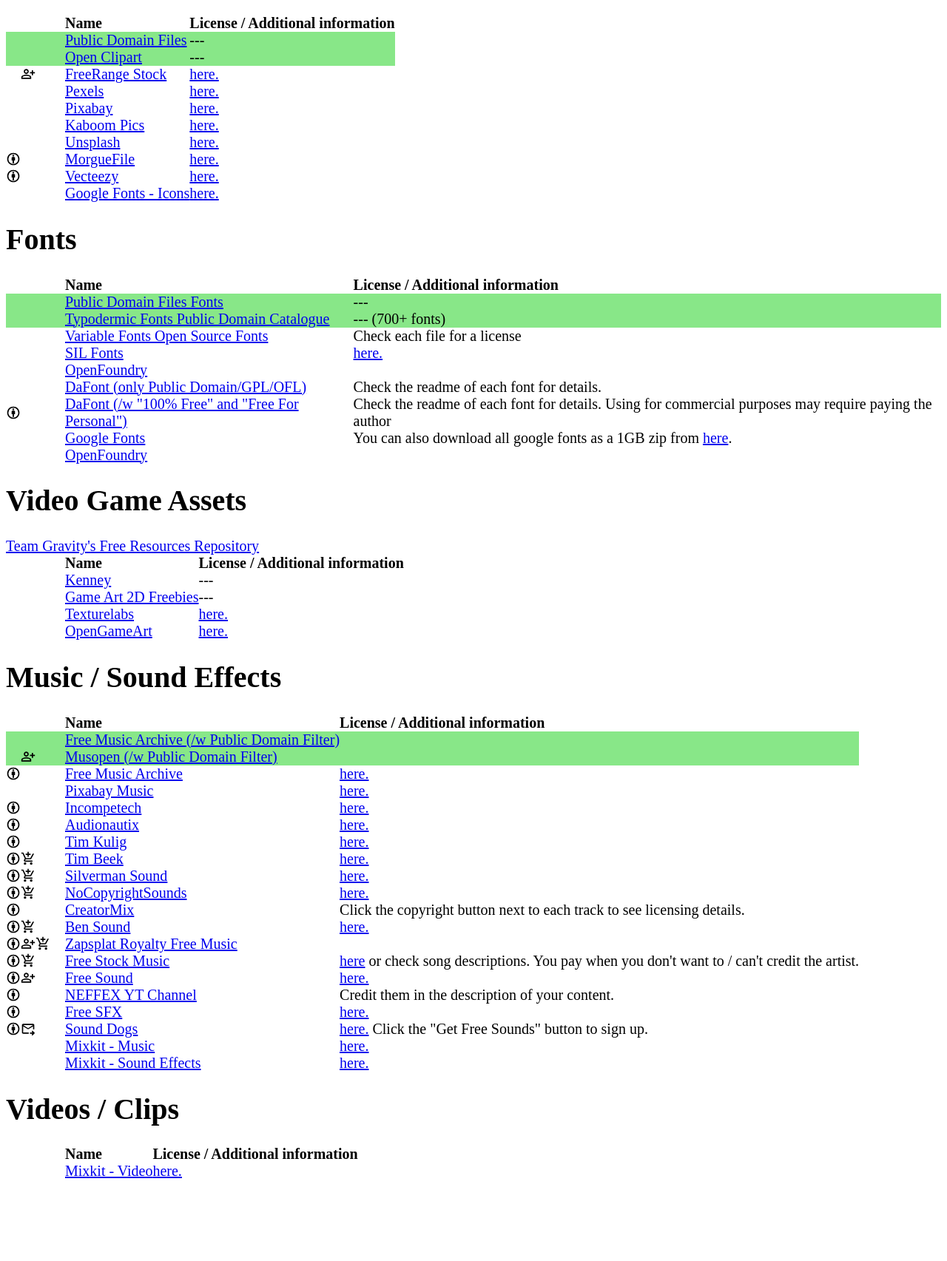
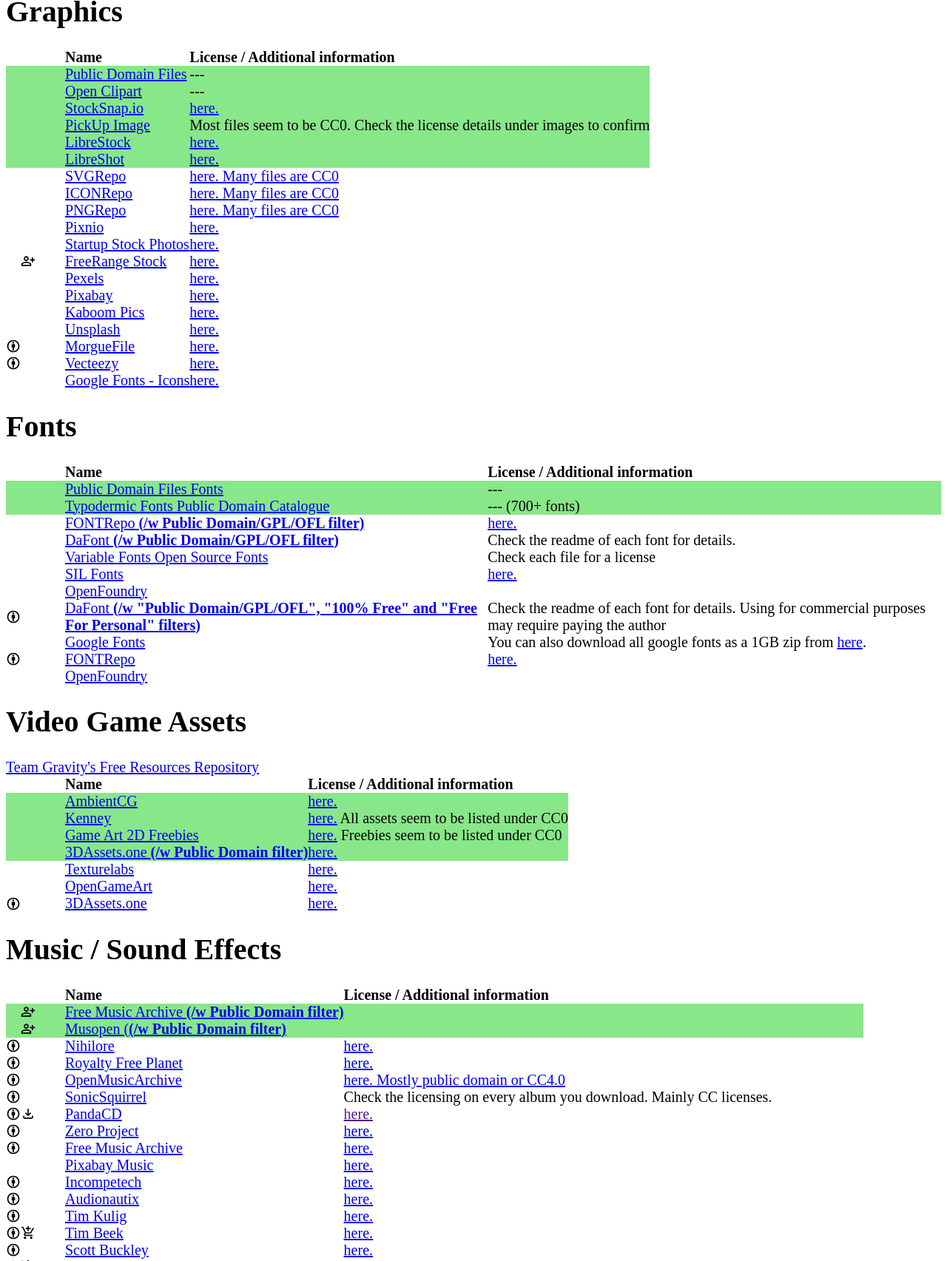
Before and after one commit to BoaDudeRFR/boaduderfr.github.io, a plain HTML site: page index.html in a window 1280 px wide. Shown: the part 711-2416 px from the top of the page at 74% size. Before the commit the page ends 2314 px from the top, so only its background shows below. Drawn offline with Linux system fonts and the light colour scheme.

Commit message:
Updated index.html

```diff
--- a/index.html
+++ b/index.html
@@ -17,6 +17,7 @@
   <svg xmlns="http://www.w3.org/2000/svg"><symbol id="by" viewBox="0 -960 960 960"><path d="M430-200h100v-180h60v-184q0-27-28.5-41.5T480-620q-53 0-81.5 14.5T370-564v184h60v180Zm-105 88.5q-73-31.5-127.5-86t-86-127.5Q80-398 80-480.5t31.5-155q31.5-72.5 86-127t127.5-86Q398-880 480.5-880t155 31.5q72.5 31.5 127 86t86 127Q880-563 880-480.5T848.5-325q-31.5 73-86 127.5t-127 86Q563-80 480.5-80T325-111.5Zm381.5-142Q800-347 800-480t-93.5-226.5Q613-800 480-800t-226.5 93.5Q160-613 160-480t93.5 226.5Q347-160 480-160t226.5-93.5ZM523-657q17-17 17-43t-17-43q-17-17-43-17t-43 17q-17 17-17 43t17 43q17 17 43 17t43-17Zm-43 177Z"/></symbol></svg>
   <svg xmlns="http://www.w3.org/2000/svg"><symbol id="paid" viewBox="0 -960 960 960"><path d="M440-600v-120H320v-80h120v-120h80v120h120v80H520v120h-80ZM223.5-103.5Q200-127 200-160t23.5-56.5Q247-240 280-240t56.5 23.5Q360-193 360-160t-23.5 56.5Q313-80 280-80t-56.5-23.5Zm400 0Q600-127 600-160t23.5-56.5Q647-240 680-240t56.5 23.5Q760-193 760-160t-23.5 56.5Q713-80 680-80t-56.5-23.5ZM40-800v-80h131l170 360h280l156-280h91L692-482q-11 20-29.5 31T622-440H324l-44 80h480v80H280q-45 0-68.5-39t-1.5-79l54-98-144-304H40Z"/></symbol></svg>
   <svg xmlns="http://www.w3.org/2000/svg"><symbol id="email" viewBox="0 -960 960 960"><path d="M480-440 160-640v400h360v80H160q-33 0-56.5-23.5T80-240v-480q0-33 23.5-56.5T160-800h640q33 0 56.5 23.5T880-720v280h-80v-200L480-440Zm0-80 320-200H160l320 200ZM760-40l-56-56 63-64H600v-80h167l-64-64 57-56 160 160L760-40ZM160-640v440-240 3-283 80Z"/></symbol></svg>
+  <svg xmlns="http://www.w3.org/2000/svg"><symbol id="torrent" viewBox="0 -960 960 960"><path d="M480-320 280-520l56-58 104 104v-326h80v326l104-104 56 58-200 200ZM240-160q-33 0-56.5-23.5T160-240v-120h80v120h480v-120h80v120q0 33-23.5 56.5T720-160H240Z"/></symbol></svg>
 </div>
  <!-- Table template -->
  <div style="display:none">
@@ -66,6 +67,7 @@
 	<p>Check <a href="https://search.creativecommons.org/">The Creative Commons Search Engine</a>
 	<div class=pdf>
 	<a href="https://commons.wikimedia.org/wiki/Commons:Free_media_resources/General_Public_Domain_sources">Wikimedia's list of lists of public domain sources.</a>
+	<a href="https://otwartezasoby.pl/">Polish site with open assets</a>
 	</div>
 	<p>These icons constitute illustrative guidelines to what you are required to do to download and use the assets. It might not be accurate and up-to-date. This is not legal advice. Always check the licensing on every site and every file before you use it in your project.
 	<table cellspacing=0 cellpadding=0>
@@ -77,12 +79,16 @@
 			<td>Requires subscribing to an e-mail newsletter</td>
 			<td><svg style="max-width:1em;max-height:1em;" fill="#000000"><use href="#by"></use></svg></td>
 			<td>Requires giving proper attribution</td>
+			<td><svg style="max-width:1em;max-height:1em;" fill="#000000"><use href="#torrent"></use></svg></td>
+			<td>Requires special software to download (i.e. torrent client)</td>
 		</tr>
 		<tr>
 			<td><svg style="max-width:1em;max-height:1em;" fill="#000000"><use href="#paid"></use></svg></td>
 			<td>Features BOTH free and premium (paid) licenses</td>
 			<td><svg style="max-width:1em;max-height:1em;" fill="#000000"><use href="#noncom"></use></svg></td>
 			<td>Only for non-commercial or personal uses</td>
+			<td></td>
+			<td></td>
 			<td></td>
 			<td></td>
 		</tr>
@@ -112,6 +118,61 @@
 			<td><a href="https://openclipart.org/">Open Clipart</a></td>
 			<td>---</td>
 		</tr>
+		<tr class=pdf>
+			<td></td>
+			<td></td>
+			<td><a href="https://stocksnap.io/">StockSnap.io</a></td>
+			<td><a href="https://stocksnap.io/license">here.</a></td>
+		</tr>
+		<tr class=pdf>
+			<td></td>
+			<td></td>
+			<td><a href="https://pickupimage.com/">PickUp Image</a></td>
+			<td>Most files seem to be CC0. Check the license details under images to confirm</td>
+		</tr>
+		<tr class=pdf>
+			<td></td>
+			<td></td>
+			<td><a href="https://librestock.com/">LibreStock</a></td>
+			<td><a href="https://librestock.com/#about">here.</a></td>
+		</tr>
+		<tr class=pdf>
+			<td></td>
+			<td></td>
+			<td><a href="https://libreshot.com/">LibreShot</a></td>
+			<td><a href="https://libreshot.com/license-information/">here.</a></td>
+		</tr>
+		<tr>
+			<td></td>
+			<td></td>
+			<td><a href="https://www.svgrepo.com/">SVGRepo</a></td>
+			<td><a href="https://www.svgrepo.com/page/licensing/">here. Many files are CC0</a></td>
+		</tr>
+		<tr>
+			<td></td>
+			<td></td>
+			<td><a href="https://www.iconrepo.com/">ICONRepo</a></td>
+			<td><a href="https://www.iconrepo.com/page/licensing/">here. Many files are CC0</a></td>
+		</tr>
+		<tr>
+			<td></td>
+			<td></td>
+			<td><a href="https://www.pngrepo.com/">PNGRepo</a></td>
+			<td><a href="https://www.pngrepo.com/page/licensing">here. Many files are CC0</a></td>
+		</tr>
+		<tr>
+			<td></td>
+			<td></td>
+			<td><a href="https://pixnio.com/">Pixnio</a></td>
+			<td><a href="https://pixnio.com/license">here.</a></td>
+		</tr>
+		<tr>
+			<td></td>
+			<td></td>
+			<td><a href="https://startupstockphotos.com/">Startup Stock Photos</td>
+			<td><a href="https://startupstockphotos.com/faq/">here.</a></td>
+		</tr>
+
 		<tr>
 			<td></td>
 			<td><svg style="max-width:1em;max-height:1em;" fill="#000000"><use href="#account"></use></svg></td>
@@ -207,6 +268,18 @@
 		<tr>
 			<td></td>
 			<td></td>
+			<td><a href="https://www.fontrepo.com/fonts/public-domain-/-gpl-/-ofl/">FONTRepo <b>(/w Public Domain/GPL/OFL filter)</b></a></td>
+			<td><a href="https://www.fontrepo.com/info/licensing">here.</a></td>
+		</tr>
+		<tr>
+			<td></td>
+			<td></td>
+			<td><a href="https://www.dafont.com/new.php?nup=3&l[]=10">DaFont <b>(/w Public Domain/GPL/OFL filter)</b></td>
+			<td>Check the readme of each font for details.</td>
+		</tr>
+		<tr>
+			<td></td>
+			<td></td>
 			<td><a href="https://v-fonts.com/licenses/open-source">Variable Fonts Open Source Fonts</a></td>
 			<td>Check each file for a license</td>
 		</tr>
@@ -223,16 +296,11 @@
 			<td><a href="https://open-foundry.com/">OpenFoundry</a></td>
 			<td></td>
 		</tr>
-		<tr>
-			<td></td>
-			<td></td>
-			<td><a href="https://www.dafont.com/new.php?nup=3&l[]=10">DaFont (only Public Domain/GPL/OFL)</td>
-			<td>Check the readme of each font for details.</td>
-		</tr>
+
 		<tr>
 			<td><svg style="max-width:1em;max-height:1em;" fill="#000000"><use href="#by"></use></svg></td>
 			<td></td>
-			<td><a href="https://www.dafont.com/new.php?nup=3&l[]=10">DaFont (/w "100% Free" and "Free For Personal")</td>
+			<td><a href="https://www.dafont.com/new.php?nup=3&l[]=10">DaFont <b>(/w "Public Domain/GPL/OFL", "100% Free" and "Free For Personal" filters)</b></td>
 			<td>Check the readme of each font for details. Using for commercial purposes may require paying the author</td>
 		</tr>
 		<tr>
@@ -241,7 +309,12 @@
 			<td><a href="https://fonts.google.com/">Google Fonts</a></td>
 			<td>You can also download all google fonts as a 1GB zip from <a href="https://github.com/google/fonts/archive/main.zip">here</a>.</td>
 		</tr>
-
+		<tr>
+			<td><svg style="max-width:1em;max-height:1em;" fill="#000000"><use href=#by></use></svg></td>
+			<td></td>
+			<td><a href="https://www.fontrepo.com/">FONTRepo</a></td>
+			<td><a href="https://www.fontrepo.com/info/licensing">here.</a></td>
+		</tr>
 		<tr>
 			<td></td>
 			<td></td>
@@ -275,17 +348,29 @@
 			<td>Name</td>
 			<td>License / Additional information</td>
 		</tr>
-		<tr>
+		<tr class=pdf>
+			<td></td>
+			<td></td>
+			<td><a href="https://ambientcg.com/">AmbientCG</a></td>
+			<td><a href="https://docs.ambientcg.com/license/">here.</a></td>
+		</tr>
+		<tr class=pdf>
 			<td></td>
 			<td></td>
 			<td><a href="https://kenney.nl/">Kenney</a></td>
-			<td>---</td>
+			<td><a href="https://kenney.nl/support">here.</a> All assets seem to be listed under CC0</td>
 		</tr>
-		<tr>
+		<tr class=pdf>
 			<td></td>
 			<td></td>
 			<td><a href="https://www.gameart2d.com/freebies.html">Game Art 2D Freebies</a></td>
-			<td>---</td>
+			<td><a href="https://www.gameart2d.com/license.html">here.</a> Freebies seem to be listed under CC0</td>
+		</tr>
+		<tr class=pdf>
+			<td></td>
+			<td></td>
+			<td><a href="https://3dassets.one/?q=&license=public-domain&sort=latest">3DAssets.one <b>(/w Public Domain filter)</b></a></td>
+			<td><a href="https://3dassets.one/about-site">here.</a></td>
 		</tr>
 		<tr>
 			<td></td>
@@ -299,18 +384,11 @@
 			<td><a href="https://opengameart.org/">OpenGameArt</a></td>
 			<td><a href="https://opengameart.org/content/faq#q-proprietary">here.</a></td>
 		</tr>
-
 		<tr>
+			<td><svg style="max-width:1em;max-height:1em;" fill="#000000"><use href="#by"></use></svg></td>
 			<td></td>
-			<td></td>
-			<td></td>
-			<td></td>
-		</tr>
-		<tr>
-			<td></td>
-			<td></td>
-			<td></td>
-			<td></td>
+			<td><a href="https://3dassets.one/?q=&license=any&sort=latest">3DAssets.one</a></td>
+			<td><a href="https://3dassets.one/about-site">here.</a></td>
 		</tr>
 		<tr>
 			<td></td>
@@ -340,15 +418,51 @@
 		</tr>
 		<tr class=pdf>
 			<td></td>
-			<td></td>
-			<td><a href="https://freemusicarchive.org/search?adv=1&music-filter-public-domain=1">Free Music Archive (/w Public Domain Filter)</td>
+			<td><svg style="max-width:1em;max-height:1em;" fill="#000000"><use href="#account"></use></svg></td>
+			<td><a href="https://freemusicarchive.org/search?adv=1&music-filter-public-domain=1">Free Music Archive <b>(/w Public Domain filter)</b></td>
 			<td></td>
 		</tr>
 		<tr class=pdf>
 			<td></td>
 			<td><svg style="max-width:1em;max-height:1em;" fill="#000000"><use href="#account"></use></svg></td>
-			<td><a href="https://musopen.org/music/?license=CC-PD">Musopen (/w Public Domain Filter)</td>
+			<td><a href="https://musopen.org/music/?license=CC-PD">Musopen (<b>(/w Public Domain filter)</b></td>
 			<td></td>
+		</tr>
+		<tr>
+			<td><svg style="max-width:1em;max-height:1em;" fill="#000000"><use href=#by></use></svg></td>
+			<td></td>
+			<td><a href="https://www.nihilore.com/">Nihilore</a></td>
+			<td><a href="https://www.nihilore.com/license">here.</a></td>
+		</tr>
+		<tr>
+			<td><svg style="max-width:1em;max-height:1em;" fill="#000000"><use href=#by></use></svg></td>
+			<td></td>
+			<td><a href="https://www.youtube.com/@RoyaltyFreePlanet">Royalty Free Planet</a></td>
+			<td><a href="https://royaltyfreeplanet.com/#info">here.</a></td>
+		</tr>
+		<tr>
+			<td><svg style="max-width:1em;max-height:1em;" fill="#000000"><use href=#by></use></svg></td>
+			<td></td>
+			<td><a href="https://www.openmusicarchive.org/">OpenMusicArchive</a></td>
+			<td><a href="https://www.openmusicarchive.org/faq.php">here. Mostly public domain or CC4.0</a></td>
+		</tr>
+		<tr>
+			<td><svg style="max-width:1em;max-height:1em;" fill="#000000"><use href=#by></use></svg></td>
+			<td></td>
+			<td><a href="http://sonicsquirrel.net/">SonicSquirrel</a></td>
+			<td>Check the licensing on every album you download. Mainly CC licenses.</td>
+		</tr>
+		<tr>
+			<td><svg style="max-width:1em;max-height:1em;" fill="#000000"><use href="#by"></use></svg></td>
+			<td><svg style="max-width:1em;max-height:1em;" fill="#000000"><use href="#torrent"></use></svg></td>
+			<td><a href="https://pandacd.io/">PandaCD</td>
+			<td><a href="">here.</a></td>
+		</tr>
+		<tr>
+			<td><svg style="max-width:1em;max-height:1em;" fill="#000000"><use href="#by"></use></svg></td>
+			<td></td>
+			<td><a href="https://zero-project.gr/music/">Zero Project</a></td>
+			<td><a href="https://zero-project.gr/license/">here.</a></td>
 		</tr>
 		<tr>
 			<td><svg style="max-width:1em;max-height:1em;" fill="#000000"><use href="#by"></use></svg></td>
@@ -385,6 +499,12 @@
 			<td><svg style="max-width:1em;max-height:1em;" fill="#000000"><use href="#paid"></use></svg></td>
 			<td><a href="https://timbeek.com/royalty-free-music/">Tim Beek</a></td>
 			<td><a href="https://timbeek.com/music-q-and-a/">here.</a></td>
+		</tr>
+		<tr>
+			<td><svg style="max-width:1em;max-height:1em;" fill="#000000"><use href="#by"></use></svg></td>
+			<td></td>
+			<td><a href="https://www.scottbuckley.com.au/library/">Scott Buckley</a></td>
+			<td><a href="https://www.scottbuckley.com.au/library/using-this-music/">here.</a></td>
 		</tr>
 		<tr>
 			<td><svg style="max-width:1em;max-height:1em;" fill="#000000"><use href="#by"></use></svg></td>
```
